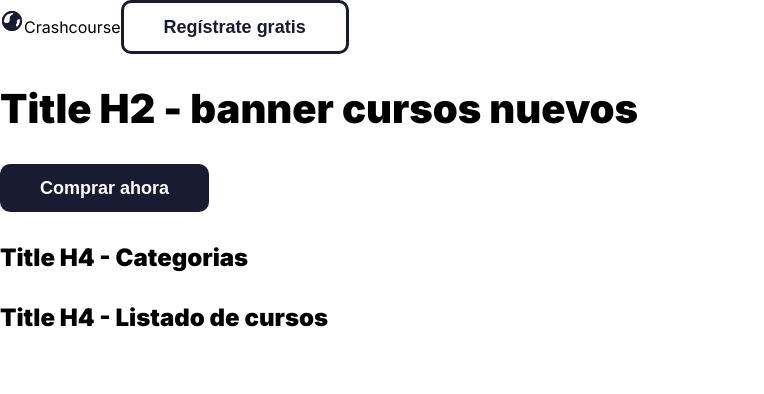
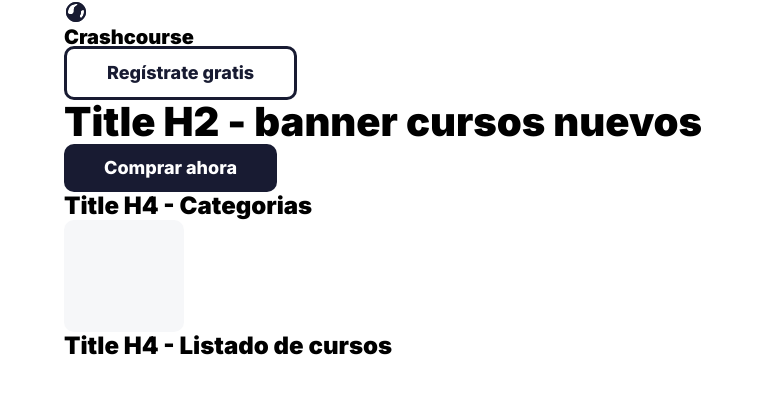
Before and after one commit to jcvegab/crashcourse-frontend, a Next.js app: page / in a window 1280 px wide. Shown: the top 394 px of the page, without its empty margins (0-764 px from the left). Built offline with nearby package versions, Linux system fonts and the light colour scheme.

Commit message:
Set logo UI component

```diff
--- /dev/null
+++ b/components/UI/CategoryCard.js
@@ -0,0 +1,15 @@
+import styled from 'styled-components';
+
+const CategoryCard = styled.div`
+  width: 120px;
+  height: 112px;
+  padding: 22px 26px;
+  color: ${({ theme }) => theme.colors.black};
+  background-color: ${({ theme }) => theme.colors.grayLighter};
+  border-radius: 10px;
+  font-weight: 700;
+  font-size: 14px;
+  line-height: 20px;
+`;
+
+export default CategoryCard;
--- /dev/null
+++ b/components/UI/Logo.js
@@ -0,0 +1,16 @@
+import styled from 'styled-components';
+import { StyledH1 } from './Title';
+import Link from 'next/link';
+
+const StyledLogo = styled.header``;
+
+export default function Logo() {
+  return (
+    <div>
+      <Link href="/">
+        <img src="/logo.svg" alt="Crashcourse"></img>
+      </Link>
+      <StyledH1>Crashcourse</StyledH1>
+    </div>
+  );
+}
--- a/components/UI/Title.js
+++ b/components/UI/Title.js
@@ -3,6 +3,17 @@ import styled, { css } from 'styled-components';
 const TitlesTemplate = css`
   color: ${({ theme }) => theme.colors.black};
   font-weight: 900;
+`;
+
+const StyledH1 = styled.h1`
+  ${TitlesTemplate}
+  font-size: 20px;
+  line-height: 18px;
+  ${(props) =>
+    props.movile &&
+    css`
+      font-size: 18px;
+    `};
 `;
 
 const StyledH2 = styled.h2`
@@ -38,4 +49,4 @@ const StyledH4 = styled.h4`
     `};
 `;
 
-export { StyledH2, StyledH3, StyledH4 };
+export { StyledH1, StyledH2, StyledH3, StyledH4 };
--- a/components/layouts/Categories.js
+++ b/components/layouts/Categories.js
@@ -1,9 +1,11 @@
 import { StyledH4 } from '../UI/Title';
+import CategoryCard from '../UI/CategoryCard';
 
 export default function Categories() {
   return (
     <section>
       <StyledH4>Title H4 - Categorias</StyledH4>
+      <CategoryCard></CategoryCard>
     </section>
   );
 }
--- a/components/layouts/Header.js
+++ b/components/layouts/Header.js
@@ -1,16 +1,13 @@
 import styled from 'styled-components';
 import StyledButton from '../UI/Button';
-import Link from 'next/link';
+import Logo from '../UI/Logo';
 
 const HeaderTemplate = styled.header``;
 
 export default function Header() {
   return (
     <HeaderTemplate>
-      <Link href="/">
-        <img src="/logo.svg" alt="Crashcourse"></img>
-      </Link>
-      Crashcourse
+      <Logo></Logo>
       <StyledButton ghost>Regístrate gratis</StyledButton>
     </HeaderTemplate>
   );
--- a/pages/_app.js
+++ b/pages/_app.js
@@ -2,9 +2,8 @@ import '../styles/_app.css';
 import { createGlobalStyle, ThemeProvider } from 'styled-components';
 
 const GlobalStyle = createGlobalStyle`
-  body {
+  * {
     margin: 0;
-    padding: 0;
     box-sizing: border-box;
     font-family: 'Inter';
   }
--- a/pages/index.js
+++ b/pages/index.js
@@ -3,15 +3,20 @@ import styled, { css } from 'styled-components';
 import Header from '../components/layouts/Header';
 import Main from '../components/layouts/Main';
 
+const AppView = styled.div`
+  margin: 0 auto;
+  max-width: 1152px;
+`;
+
 export default function Home() {
   return (
-    <>
+    <AppView>
       <Head>
         <title>Crashcourse</title>
         <link rel="icon" href="/favicon.ico" />
       </Head>
       <Header></Header>
       <Main></Main>
-    </>
+    </AppView>
   );
 }
```
